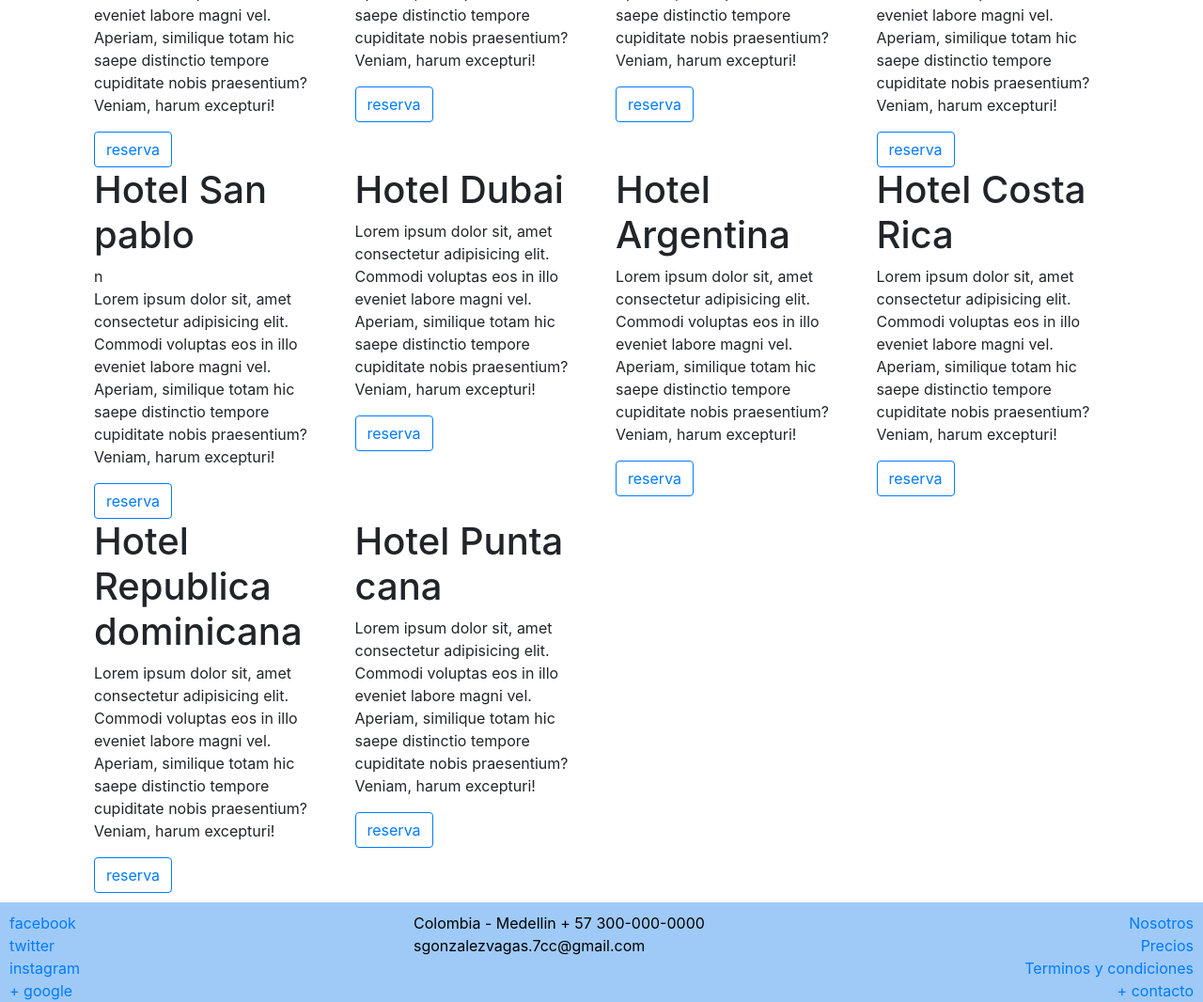
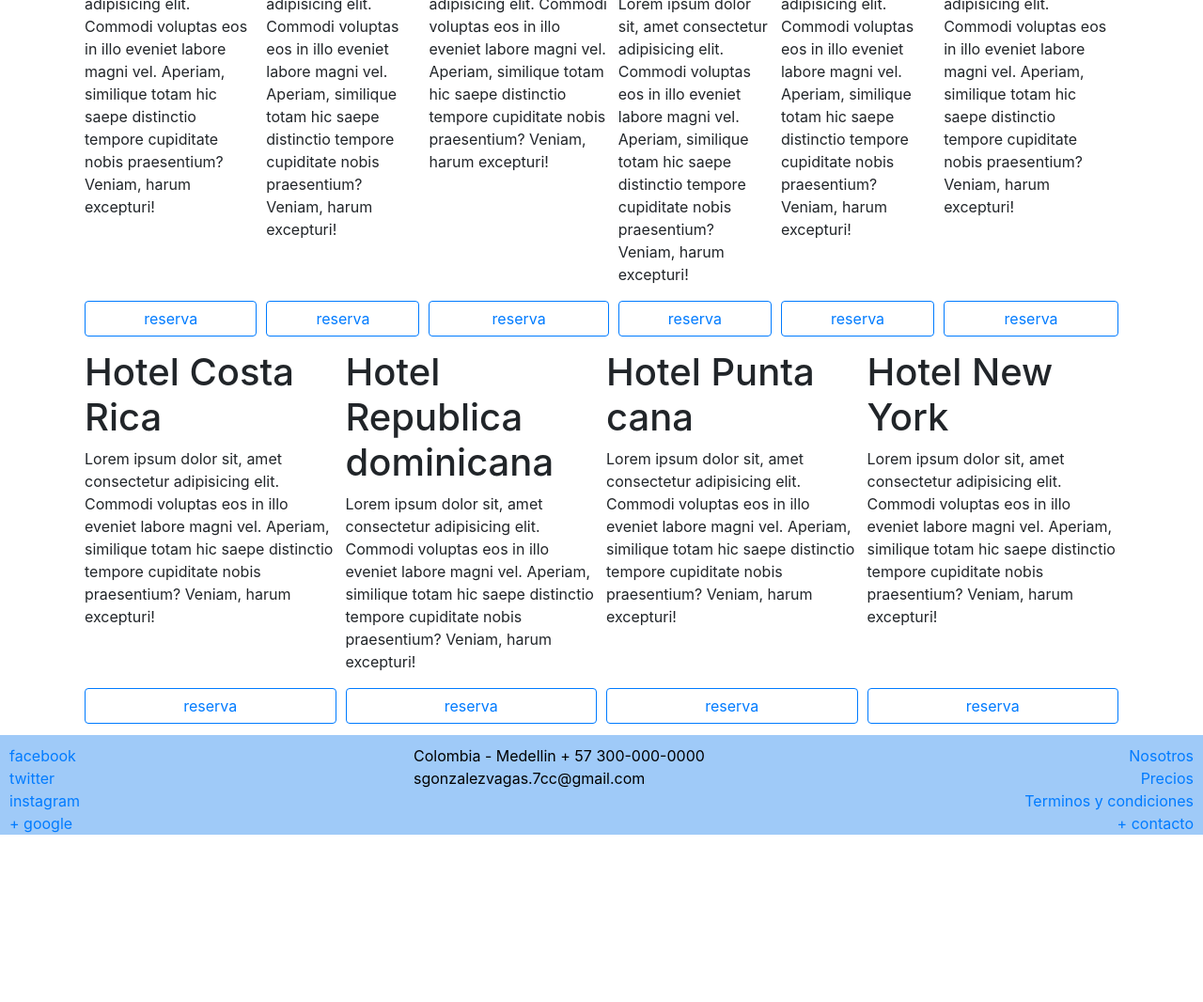
Before and after one commit to sgonzavar/Bootstrap-curse, a website: page index.html in a window 1280 px wide. Shown: the part 613-1679 px from the top of the page at 94% size. After the commit the page ends 1501 px from the top, so only its background shows below. Drawn offline with nearby package versions, Linux system fonts and the light colour scheme.

Commit message:
Feat: new design for grid hotels

```diff
--- a/assets/css/style.css
+++ b/assets/css/style.css
@@ -11,5 +11,11 @@
 }
 
 .card-hotel {
+    padding: 2px 5px 2px 5px;
+    margin-top: 10px;
+    flex: 1 150px;
+}
 
+.btn-reservation {
+    width: 100%;
 }
--- a/index.html
+++ b/index.html
@@ -29,55 +29,95 @@
         </div>
         <hr>
         <div class="d-flex flex-wrap">
-            <div class="col-12 col-md-3 card-hotel">
+            <div class="card-hotel d-flex flex-column justify-content-between">
+                <div>
                     <h1>Hotel California</h1>
                     <p>Lorem ipsum dolor sit, amet consectetur adipisicing elit. Commodi voluptas eos in illo eveniet labore magni vel. Aperiam, similique totam hic saepe distinctio tempore cupiditate nobis praesentium? Veniam, harum excepturi!</p>
-                <button class="btn btn-outline-primary">reserva</button>
                 </div>
-            <div class="col-12 col-md-3 card-hotel">
+                <div>
+                    <button class="btn btn-outline-primary btn-reservation">reserva</button>
+                </div>
+            </div>
+            <div class="card-hotel d-flex flex-column justify-content-between">
+                <div>
                     <h1>Hotel Tryp</h1>
                     <p>Lorem ipsum dolor sit, amet consectetur adipisicing elit. Commodi voluptas eos in illo eveniet labore magni vel. Aperiam, similique totam hic saepe distinctio tempore cupiditate nobis praesentium? Veniam, harum excepturi!</p>
-                <button class="btn btn-outline-primary">reserva</button>
                 </div>
-            <div class="col-12 col-md-3 card-hotel">
-                <h1>Hotel Madrid</h1>
-                <p>Lorem ipsum dolor sit, amet consectetur adipisicing elit. Commodi voluptas eos in illo eveniet labore magni vel. Aperiam, similique totam hic saepe distinctio tempore cupiditate nobis praesentium? Veniam, harum excepturi!</p>
-                <button class="btn btn-outline-primary">reserva</button>
+                <div>
+                    <button class="btn btn-outline-primary btn-reservation">reserva</button>
                 </div>
-            <div class="col-12 col-md-3 card-hotel">
+            </div>
+            <div class="card-hotel d-flex flex-column justify-content-between">
+                <div>
                     <h1>Hotel Barcelona</h1>
                     <p>Lorem ipsum dolor sit, amet consectetur adipisicing elit. Commodi voluptas eos in illo eveniet labore magni vel. Aperiam, similique totam hic saepe distinctio tempore cupiditate nobis praesentium? Veniam, harum excepturi!</p>
-                <button class="btn btn-outline-primary">reserva</button>
                 </div>
-            <div class="col-12 col-md-3 card-hotel">
-                <h1>Hotel San pablo</h1>n
+                <div>
+                    <button class="btn btn-outline-primary btn-reservation">reserva</button>
+                </div>
+            </div>
+            <div class="card-hotel d-flex flex-column justify-content-between">
+                <div>
+                    <h1>Hotel San pablo</h1>
                     <p>Lorem ipsum dolor sit, amet consectetur adipisicing elit. Commodi voluptas eos in illo eveniet labore magni vel. Aperiam, similique totam hic saepe distinctio tempore cupiditate nobis praesentium? Veniam, harum excepturi!</p>
-                <button class="btn btn-outline-primary">reserva</button>
                 </div>
-            <div class="col-12 col-md-3 card-hotel">
+                <div>
+                    <button class="btn btn-outline-primary btn-reservation">reserva</button>
+                </div>
+            </div>
+            <div class="card-hotel d-flex flex-column justify-content-between">
+                <div>
                     <h1>Hotel Dubai</h1>
                     <p>Lorem ipsum dolor sit, amet consectetur adipisicing elit. Commodi voluptas eos in illo eveniet labore magni vel. Aperiam, similique totam hic saepe distinctio tempore cupiditate nobis praesentium? Veniam, harum excepturi!</p>
-                <button class="btn btn-outline-primary">reserva</button>
                 </div>
-            <div class="col-12 col-md-3 card-hotel">
+                <div>
+                    <button class="btn btn-outline-primary btn-reservation">reserva</button>
+                </div>
+            </div>
+            <div class="card-hotel d-flex flex-column justify-content-between">
+                <div>
                     <h1>Hotel Argentina</h1>
                     <p>Lorem ipsum dolor sit, amet consectetur adipisicing elit. Commodi voluptas eos in illo eveniet labore magni vel. Aperiam, similique totam hic saepe distinctio tempore cupiditate nobis praesentium? Veniam, harum excepturi!</p>
-                <button class="btn btn-outline-primary">reserva</button>
                 </div>
-            <div class="col-12 col-md-3 card-hotel">
+                <div>
+                    <button class="btn btn-outline-primary btn-reservation">reserva</button>
+                </div>
+            </div>
+            <div class="card-hotel d-flex flex-column justify-content-between">
+                <div>
                     <h1>Hotel Costa Rica</h1>
                     <p>Lorem ipsum dolor sit, amet consectetur adipisicing elit. Commodi voluptas eos in illo eveniet labore magni vel. Aperiam, similique totam hic saepe distinctio tempore cupiditate nobis praesentium? Veniam, harum excepturi!</p>
-                <button class="btn btn-outline-primary">reserva</button>
                 </div>
-            <div class="col-12 col-md-3 card-hotel">
+                <div>
+                    <button class="btn btn-outline-primary btn-reservation">reserva</button>
+                </div>
+            </div>
+            <div class="card-hotel d-flex flex-column justify-content-between">
+                <div>
                     <h1>Hotel Republica dominicana</h1>
                     <p>Lorem ipsum dolor sit, amet consectetur adipisicing elit. Commodi voluptas eos in illo eveniet labore magni vel. Aperiam, similique totam hic saepe distinctio tempore cupiditate nobis praesentium? Veniam, harum excepturi!</p>
-                <button class="btn btn-outline-primary">reserva</button>
                 </div>
-            <div class="col-12 col-md-3 card-hotel">
+                <div>
+                    <button class="btn btn-outline-primary btn-reservation">reserva</button>
+                </div>
+            </div>
+            <div class="card-hotel d-flex flex-column justify-content-between">
+                <div>
                     <h1>Hotel Punta cana</h1>
                     <p>Lorem ipsum dolor sit, amet consectetur adipisicing elit. Commodi voluptas eos in illo eveniet labore magni vel. Aperiam, similique totam hic saepe distinctio tempore cupiditate nobis praesentium? Veniam, harum excepturi!</p>
-                <button class="btn btn-outline-primary">reserva</button>
+                </div>
+                <div>
+                    <button class="btn btn-outline-primary btn-reservation">reserva</button>
+                </div>
+            </div>
+            <div class="card-hotel d-flex flex-column justify-content-between">
+                <div>
+                    <h1>Hotel New York</h1>
+                    <p>Lorem ipsum dolor sit, amet consectetur adipisicing elit. Commodi voluptas eos in illo eveniet labore magni vel. Aperiam, similique totam hic saepe distinctio tempore cupiditate nobis praesentium? Veniam, harum excepturi!</p>
+                </div>
+                <div>
+                    <button class="btn btn-outline-primary btn-reservation">reserva</button>
+                </div>
             </div>
         </div>
     </section>
```
Lines whose indentation alone changed are shown as unchanged.
